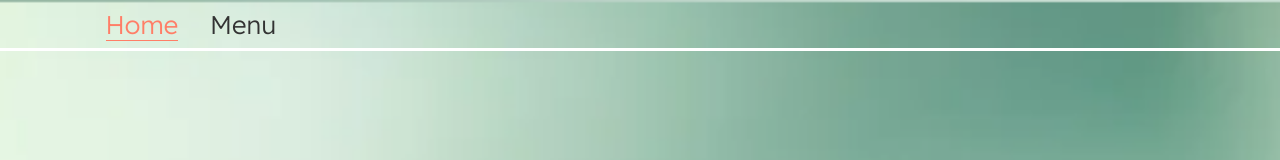
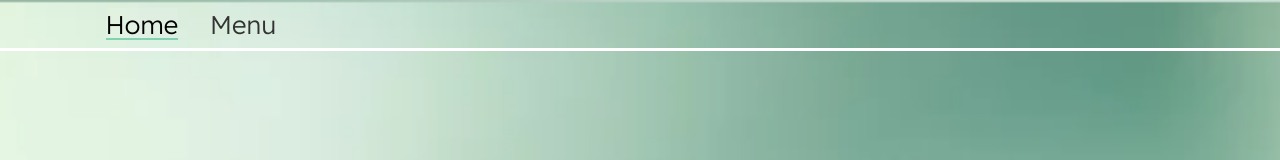
Before and after one commit to garquiza/MENU_BILLING-REPO, a React (Create React App) app in the folder menubilling/: page / in a window 1280 px wide. In both pictures the pointer is over the link "Home". Shown: the top 160 px of the page. Built offline with nearby package versions, Linux system fonts and the light colour scheme.

Commit message:
Added hover effects on nav

```diff
--- a/menubilling/src/styles.css
+++ b/menubilling/src/styles.css
@@ -96,12 +96,36 @@ body {
   margin: 0 1rem;
   font-size: 1.6rem;
   color: var(--text-primary);
+  text-decoration: none;
+  position: relative;
+  overflow: hidden;
+  transition: color 0.3s, background-color 0.3s, transform 0.3s;
+}
+
+.header .navbar a::after {
+  content: '';
+  position: absolute;
+  bottom: 0;
+  left: 0;
+  width: 100%;
+  height: 2px;
+  background-color: #01a66f6b;
+  transform: scaleX(0);
+  transform-origin: 0 50%;
+  transition: transform 0.3s;
 }
 
 .header .navbar a:hover {
-  color: var(--accent-color);
-  border-bottom: 0.1rem solid var(--accent-color);
+  color: black;
+  background-color: rgba(255, 255, 255, 0.1);
+  transform: scale(1.05);
 }
+
+.header .navbar a:hover::after {
+  transform: scaleX(1);
+}
+
+
 
 .header .icons div {
   color: var(--text-primary);
@@ -320,16 +344,16 @@ img {
   border-radius: 10px;
   background-color: #fff;
   box-shadow: 0 2px 4px rgba(0, 0, 0, 0.1);
-  transition: box-shadow 0.3s ease-in-out, transform 0.3s ease-in-out;
   width: 300px;
   max-width: 100%;
   box-sizing: border-box;
+  transition: background 0.3s, box-shadow 0.3s;
 }
 
 .order-item:hover {
-  box-shadow: 0 4px 8px rgba(0, 0, 0, 0.2);
-  transform: translateY(-2px);
-  background-color: #88cee5;
+  background: #bdbdbd;
+  box-shadow: 0 0 10px rgba(0, 0, 0, 0.3);
+
 }
 
 .order-image {
@@ -375,7 +399,7 @@ img {
 }
 
 .quantity-controls-my-order button:hover {
-  background-color: var(--accent-color);
+  background-color: #e66532dc;
 }
 
 .remove-button {
@@ -519,7 +543,7 @@ th {
   margin-bottom: 15px;
 }
 .input-cash:hover{
-  background-color:#333;
+  background-color:#bdbdbd;
 }
 .complete-payment-button {
   background-color: var(--background-primary);
@@ -535,7 +559,6 @@ th {
 .complete-payment-button:hover {
   background-color: #01a66f6b;
   transform: scale(1.05);
-  color: white;
 }
 
 .change-amount {
```
